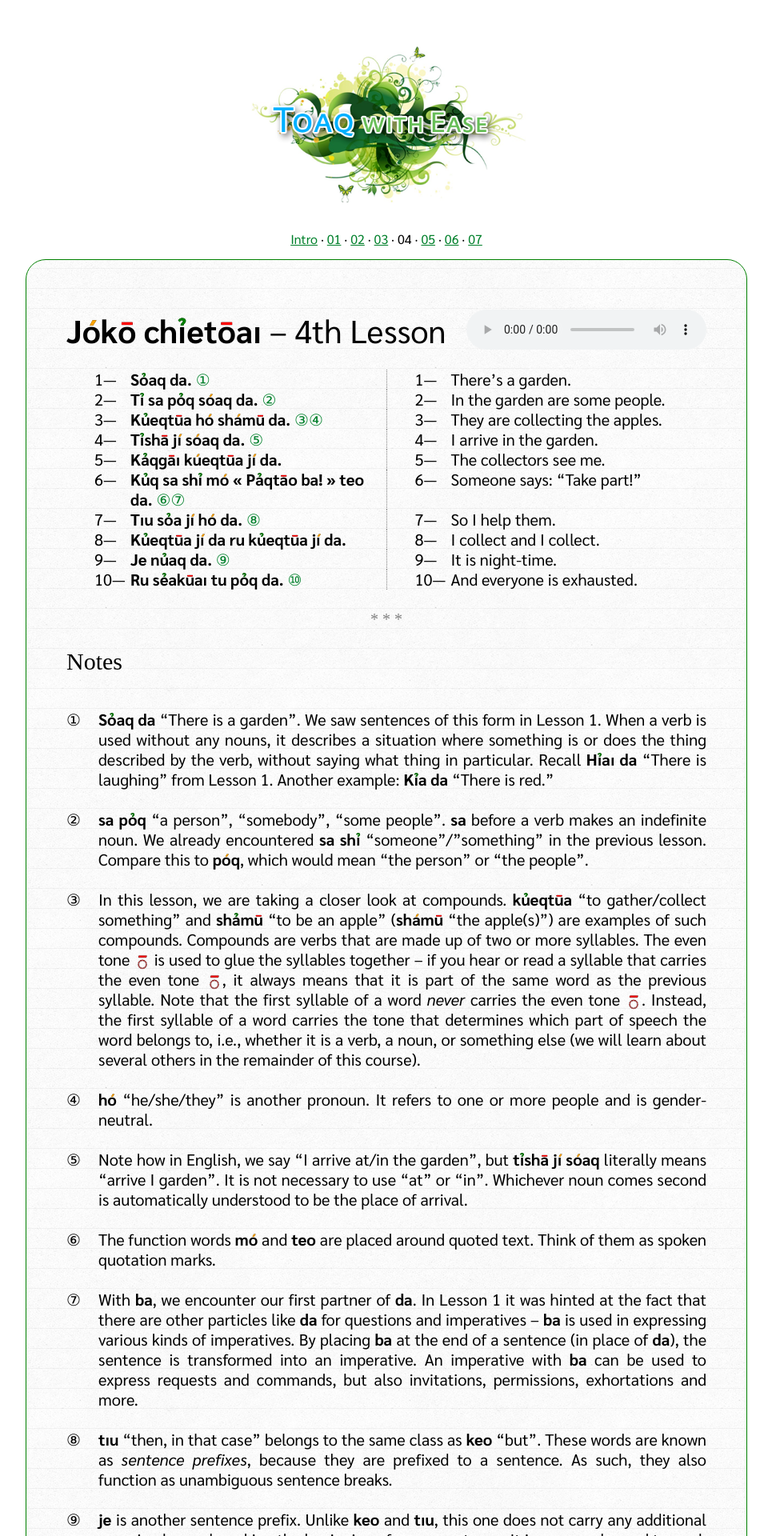
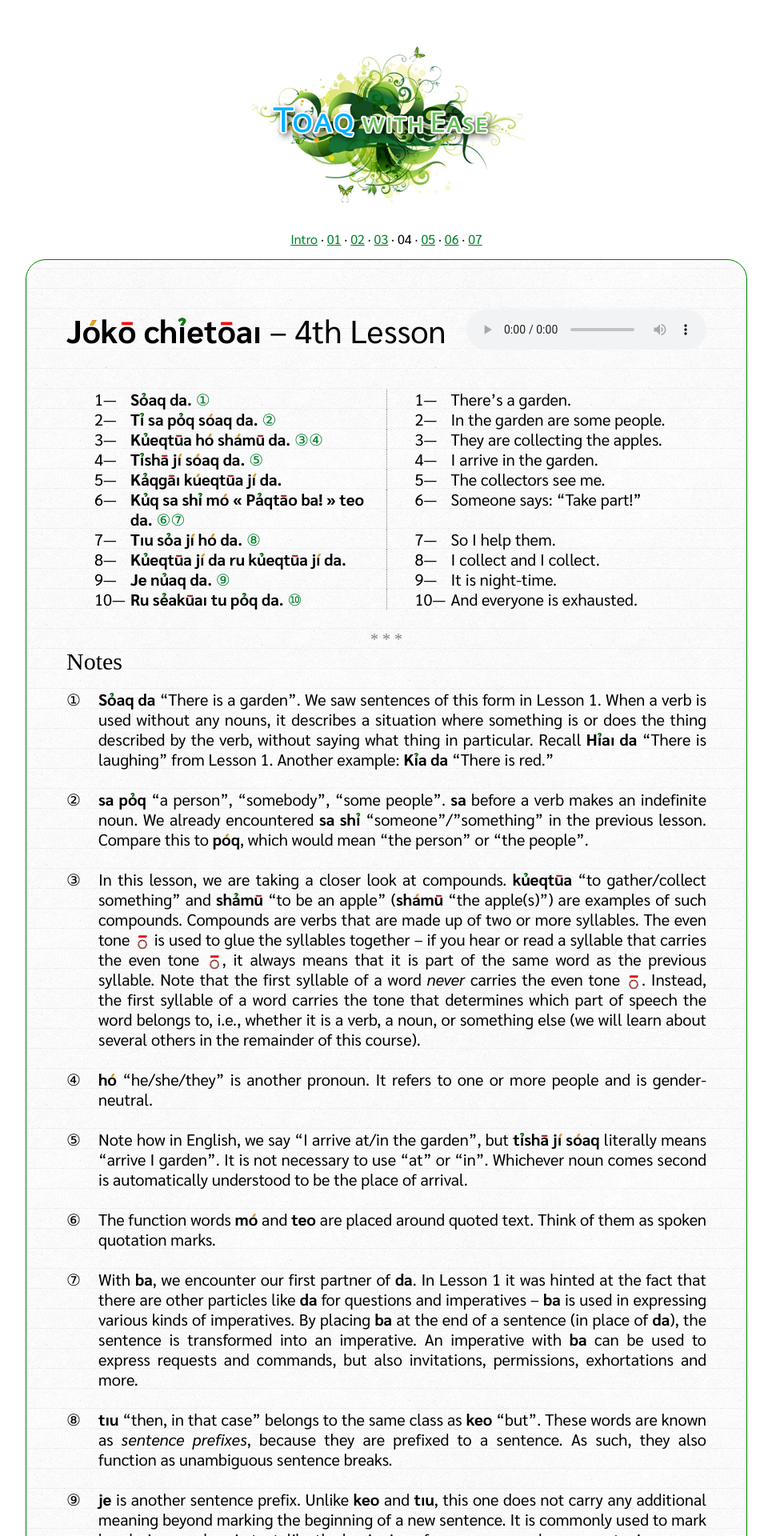
Before and after one commit to toaq/TwE, a Jekyll site: the page built from _lessons/04/index.md, in a window 1280 px wide. Shown: the top 1920 px of the page at 80% size, without its empty margins (157-1122 px from the left). Built offline with Jekyll 4.4.1, drawn with Linux system fonts in a browser that asks for light colours; some web fonts are replaced.

Commit message:
improved~fixed some spacing issues

```diff
--- a/_lessons/04/index.md
+++ b/_lessons/04/index.md
@@ -63,7 +63,7 @@ title: 'Jókō chỉetōaı'
   **Kủq hó mó « Kỉa shámū da » teo da.**
   <span class="spoiler">"He/she/they say 'The apples are red.'" (or 'the apple is red')</span>
 
-#### Fill in the blanks:
+### Fill in the blanks:
 
 - "I like the participants."
   **Chỏ jí <span class="spoiler">páqtāo</span> da.**
--- a/style.css
+++ b/style.css
@@ -14,7 +14,7 @@ strong .toa {
 div.content {
   margin: 0px auto;
   padding: 50px;
-  padding-top: 52px;
+  padding-top: 62px;
   max-width: 800px;
   text-align: justify;
   background-image: url("assets/linedpaper.png");
@@ -210,10 +210,16 @@ h2, h3 {
   font-family: Sofia;
 }
 
-#mainaudio, h1 { margin-top: 10px; }
-h1 { font-size: 40px; height: 40px; margin-bottom: 10px; }
-h2 { font-size: 30px; margin-top: 25px; padding-bottom: 20px; }
-h3 { font-size: 20px; padding-top: 5px;  }
+/* Don't use h4 for now */
+h4 {
+  font-size: 400px;
+  color: red;
+}
+
+h1, #mainaudio { margin-bottom: 25px; }
+h1 { font-size: 40px; height: 40px; padding-bottom: 10px; }
+h2 { font-size: 30px; margin-bottom: -5px; }
+h3 { font-size: 20px; padding-top: 5px; margin-top: 25px; }
 
 hr {
   border: 0;
@@ -225,7 +231,7 @@ h2::before, hr::before {
   content: '* * *';
   display: block;
   font-size: 20px;
-  margin: 25px 0;
+  margin-top: 25px;
   text-align: center;
   line-height: 25px;
   color: gray;
```
